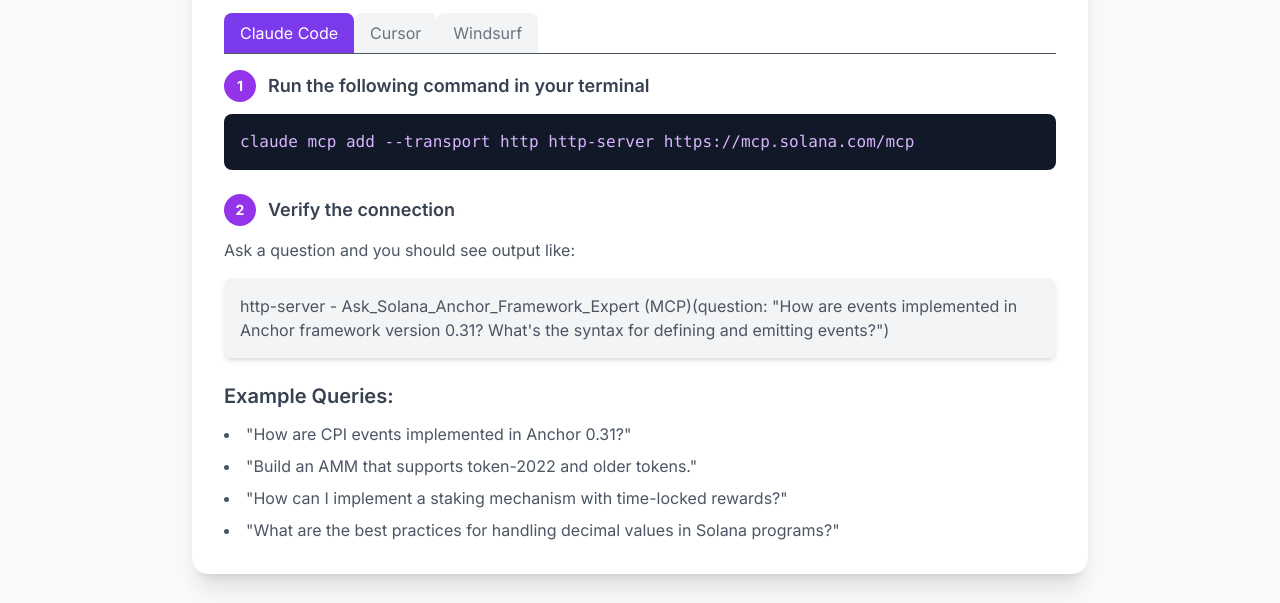
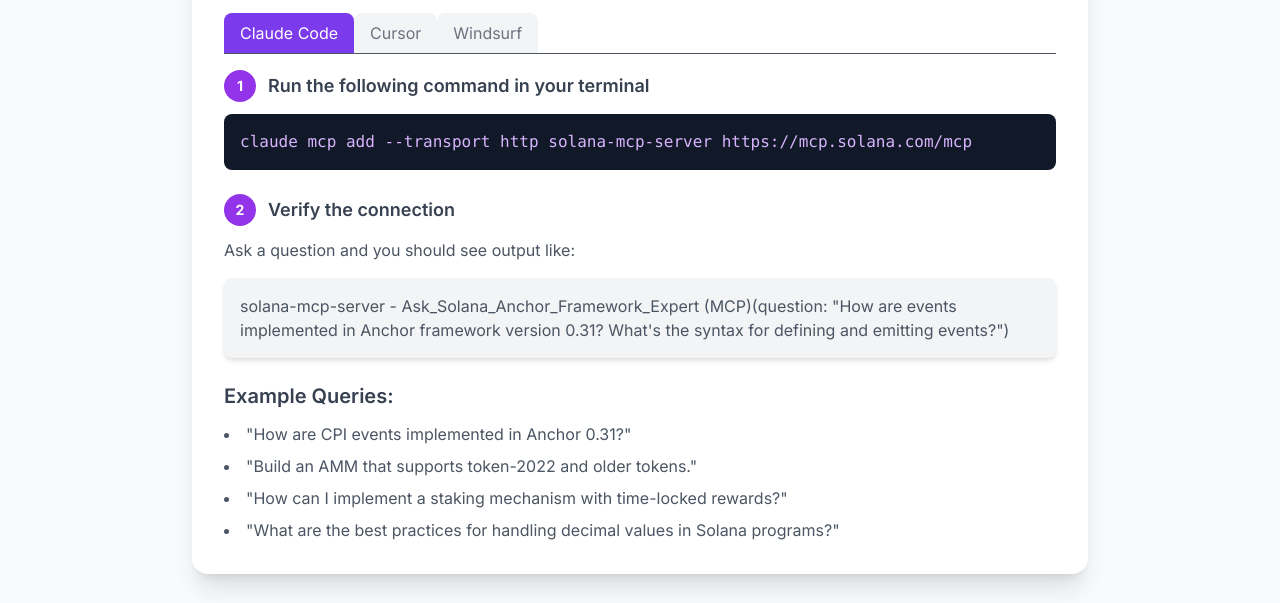
Before and after one commit to solana-foundation/solana-mcp-official, a website: page public/index.html in a window 1280 px wide. Shown: the part 471-1074 px from the top of the page. Drawn offline with nearby package versions, Linux system fonts and the light colour scheme.

Commit message:
Update index.html

```diff
--- a/public/index.html
+++ b/public/index.html
@@ -208,7 +208,7 @@
                     </h4>
                   <pre
                     class="bg-gray-900 text-purple-300 p-4 rounded-lg overflow-x-auto mb-6"
-                  ><code>claude mcp add --transport http http-server https://mcp.solana.com/mcp</code></pre>
+                  ><code>claude mcp add --transport http solana-mcp-server https://mcp.solana.com/mcp</code></pre>
                   </div>
 
                   <div class="mb-6">
@@ -223,7 +223,7 @@
                     class="bg-gray-100 dark:bg-gray-700 p-4 rounded-lg shadow-md mb-6"
                   >
                     <span class="text-gray-600 dark:text-gray-300">
-                      http-server - Ask_Solana_Anchor_Framework_Expert (MCP)(question: "How are events implemented in Anchor framework version 0.31? What's the syntax for defining and emitting events?")<br>
+                      solana-mcp-server - Ask_Solana_Anchor_Framework_Expert (MCP)(question: "How are events implemented in Anchor framework version 0.31? What's the syntax for defining and emitting events?")<br>
                     </span>
                   </div>
                   </div>
```
